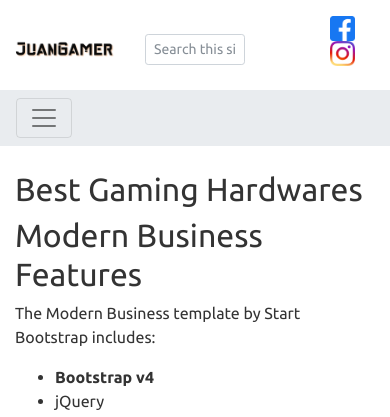
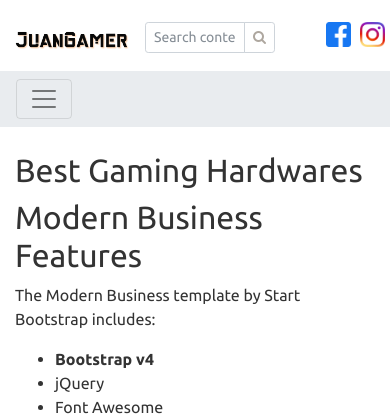
Before and after one commit to philabug/gamersijuan, a Django app: page / in a window 390 px wide. Shown: the top 417 px of the page. Run offline with Django 3.2, Linux system fonts and the light colour scheme; grey boxes labelled with a size stand in for pictures from a placeholder-image service; data that the repository does not hold is empty; some libraries are stand-ins or nearby versions.

Commit message:
4th commit

```diff
--- a/blog/templates/home.html
+++ b/blog/templates/home.html
@@ -108,11 +108,4 @@
 </div>
 <!-- /.container -->
 
-<script>
-    $(document).ready(function(){
-
-    });
-</script>
-
-
 {% endblock %}
--- a/blog/views.py
+++ b/blog/views.py
@@ -1,3 +1,4 @@
+import json
 from django.views.generic import ListView, DetailView, TemplateView, View, CreateView # noqa
 from django.views.generic.edit import FormMixin
 from django.http import HttpResponse, HttpResponseRedirect, HttpResponseForbidden, JsonResponse # noqa
@@ -6,6 +7,11 @@ from django.contrib.auth.mixins import LoginRequiredMixin
 from django.utils import timezone
 from django.conf import settings
 from hitcount.views import HitCountDetailView
+
+
+def search_content(request):
+    all_content = list(Post.objects.all().values('id','title').order_by('-id'))
+    return ({'all_content': json.dumps(all_content) } )
 
 
 class HomeViewList(ListView):
--- a/gamersijuan/settings.py
+++ b/gamersijuan/settings.py
@@ -107,6 +107,8 @@ TEMPLATES = [
                 'django.template.context_processors.request',
                 'django.contrib.auth.context_processors.auth',
                 'django.contrib.messages.context_processors.messages',
+
+                'blog.views.search_content',
             ],
         },
     },
--- a/static/css/modern-business.css
+++ b/static/css/modern-business.css
@@ -3,9 +3,6 @@
  * Copyright 2013-2020 Start Bootstrap
  * Licensed under MIT (https://github.com/StartBootstrap/startbootstrap-logomodern-business-nav/blob/master/LICENSE)
  */
-/* body {
-  padding-top: 56px;
-} */
 
 .carousel-item {
   height: 65vh;
@@ -23,6 +20,7 @@
 
 .social-icons {
   text-align: center;
+  padding-top: 5px;
   }
 .social-icons li {
   display:inline-block;
@@ -32,18 +30,72 @@
   }
 .social-icons li a {
   border-bottom: none;
-  }
+}
+
 .social-icons li img {
   width:25px;
   height:25px;
   margin-right: 5px;
 }
 
-
 .logo {
   max-width:60%;
   height:auto;
 }
+
+.nav-item{
+  margin-right: 35px !important;
+}
+
+.col-4{
+  max-width:100%;
+  height:auto;
+}
+
+#search-content{
+  width: 100%;
+  position: absolute !important;
+  z-index: 999999 !important;
+  top:-18 !important;
+
+}
+#search-content input.form-control:focus{
+  border-color: #ced4da;
+  box-shadow: none !important;
+}
+
+#search-content .list-group-item{
+  text-align: left !important;
+  padding: 0px;
+  margin: 0px;
+}
+
+#search-content .list-group-item:first-child{
+  border-top-left-radius:0 !important;
+  border-top-right-radius:0 !important;
+}
+
+#search-content .btn-outline-secondary{
+  border-color:#ced4da !important;
+}
+
+
+#search-content a{
+  color: black !important;
+  font-size: 14px !important;
+  display:block;
+  text-decoration: none;
+}
+
+#search-content a:hover{
+  background-color:#f5f5f5;
+}
+
+#search-content p{
+  margin: 0;
+  padding: 0.35rem !important;
+}
+
 
 @media screen and (max-width: 600px) {
   p img{
@@ -54,5 +106,8 @@
     max-width:100%;
     height:auto;
   }
+  .col-4{
+    padding-right: 0 !important;
+  }
 
 }
--- a/templates/base.html
+++ b/templates/base.html
@@ -29,10 +29,20 @@
             <a href="{% url 'blog:home' %}"><img class="logo" src="{% static 'img/logo/logo_juan_gamer_black.png' %}"/></a>
           </div>
           <div class="col-4 text-center">
-            <form class="mb-0">
-              <input class="form-control form-control-sm" type="text" placeholder="Search this site">
-            </form>
+
+            <div id="search-content">
+              <div class="input-group input-group-sm mb-0">
+                <input type="text" id="search" class="form-control" placeholder="Search contents" aria-describedby="input-search-content">
+                <div class="input-group-append">
+                  <button class="btn btn-outline-secondary fa fa-search" type="button" id="btn-search"></button>
                 </div>
+
+              </div>
+              <ul class="list-group" id="result"></ul>
+            </div>
+
+          </div>
+
           <div class="col-4 d-flex justify-content-end align-items-center">
            <ul class="social-icons">
               <li><a href="http://www.facebook.com"><img src="{% static 'img/social/facebook.png' %}"/></a></li>
@@ -68,6 +78,12 @@
           <li class="nav-item">
             <a class="nav-link" href="#">Services</a>
           </li>
+          <li class="nav-item">
+            <a class="nav-link" href="#">Games</a>
+          </li>
+          <li class="nav-item">
+            <a class="nav-link" href="#">Contact</a>
+          </li>
         </ul>
 
         </div> <!-- navbar-collapse.// -->
@@ -91,8 +107,59 @@
     <!-- Bootstrap core JavaScript -->
     <script src="{% static 'vendor/jquery/jquery.min.js' %}"></script>
     <script src="{% static 'vendor/bootstrap/js/bootstrap.bundle.min.js' %}"></script>
+    <script src="{% static 'js/main.js' %}"></script>
 
     <script>
+
+      $(document).ready(function() {
+
+        search_content = {{ all_content | safe }}
+
+        console.log(search_content)
+
+        $("#search").click(function() {
+            $("#result").show();
+        });
+
+        $('#search').keyup(function(){
+          $('#result').html('');
+          var searchField = $('#search').val();
+          try{
+              var expression = new RegExp(searchField, "i");
+          }catch(e){
+              return false;
+          }
+          var expression = new RegExp(searchField, "i");
+
+          if (searchField != '' || searchField != 0 ){
+              $.each(search_content.slice(0,10), function(key, value){
+              if(value.title.search(expression) != -1)
+              {
+                {% comment %} $('#result').append('<li class="list-group-item" id='+ value.id +'><a href="">'+ value.title +'</a></li>'); {% endcomment %}
+                $('#result').append('<li class="list-group-item" id='+ value.id +'><a href=""><p>'+ value.title +'</p></a></li>');
+              }
+
+            })
+          }
+        })
+        //end:filtering
+
+        $('#result').on('click', 'li', function() {
+          var click_text = $(this).text().split('|');
+          $('#search').val($.trim(click_text[0]));
+          $("#result").html('');
+          alert('searching')
+        });
+
+      });
+
+      $(document).mouseup(function (e) {
+          if ($(e.target).closest("#search-content").length
+                      === 0) {
+              $("#result").hide();
+          }
+      });
+
       ///////////////// fixed menu on scroll for desktop
       if ($(window).width() > 992) {
           $(window).scroll(function(){
@@ -107,8 +174,8 @@
               }
           });
       } //end if
+
     </script>
 
 
-
   </body></html>
```
Also changed, not shown: blog/templates/post.html (line endings or trailing spaces). Lines whose indentation alone changed are shown as unchanged.
